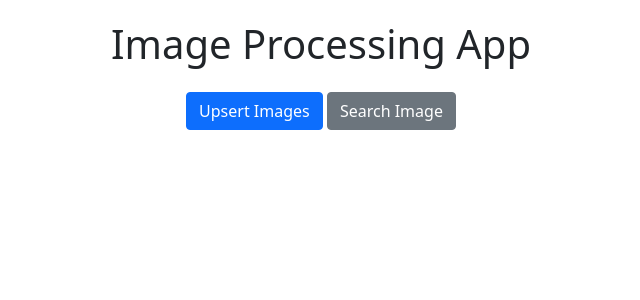
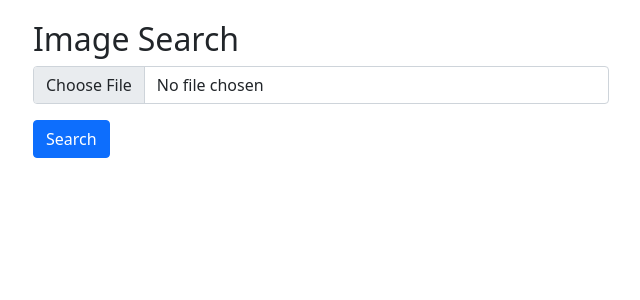
Before and after one commit to sdcharly/img-compare-gemini, a Flask app: page / in a window 1280 px wide. Shown: the top 300 px of the page, without its empty margins (319-959 px from the left). Run offline with Flask 2, Linux system fonts and the light colour scheme; some libraries are stand-ins or nearby versions.

Commit message:
Update index.html

```diff
--- a/templates/index.html
+++ b/templates/index.html
@@ -3,82 +3,25 @@
 <head>
     <meta charset="UTF-8">
     <meta name="viewport" content="width=device-width, initial-scale=1.0">
-    <title>Image Processing App</title>
+    <title>Image Search</title>
     <link href="https://stackpath.bootstrapcdn.com/bootstrap/5.1.0/css/bootstrap.min.css" rel="stylesheet">
     <style>
-        body { padding-top: 20px; }
-        .hidden { display: none; }
-        .container { max-width: 600px; }
-        .progress-bar { transition: width 0.4s ease; }
+        .container { max-width: 600px; margin-top: 20px; }
+        .results { margin-top: 20px; }
     </style>
 </head>
 <body>
     <div class="container">
-        <h1 class="text-center mb-4">Image Processing App</h1>
-
-        <div class="text-center mb-3">
-            <button id="btnUpload" class="btn btn-primary">Upsert Images</button>
-            <button id="btnSearch" class="btn btn-secondary">Search Image</button>
-        </div>
-
-        <div id="uploadContainer" class="hidden">
-            <form id="uploadForm" enctype="multipart/form-data">
-                <input type="file" class="form-control" name="images" multiple required>
-                <button type="submit" class="btn btn-success mt-3">Upload Images</button>
-            </form>
-            <div id="uploadProgress" class="progress mt-3 hidden">
-                <div class="progress-bar progress-bar-striped progress-bar-animated" style="width: 0%"></div>
-            </div>
-            <div id="uploadStatus" class="mt-2"></div>
-        </div>
-
-        <div id="searchContainer" class="hidden">
-            <form id="searchForm" enctype="multipart/form-data">
-                <input type="file" class="form-control" name="image" required>
-                <button type="submit" class="btn btn-primary mt-3">Search Image</button>
-            </form>
-            <div id="searchResults" class="mt-3"></div>
-        </div>
+        <h2>Image Search</h2>
+        <form id="searchForm" enctype="multipart/form-data">
+            <input type="file" class="form-control" name="image" required>
+            <button type="submit" class="btn btn-primary mt-3">Search</button>
+        </form>
+        <div id="searchResults" class="results"></div>
     </div>
 
     <script src="https://stackpath.bootstrapcdn.com/bootstrap/5.1.0/js/bootstrap.bundle.min.js"></script>
     <script>
-        document.getElementById('btnUpload').addEventListener('click', function() {
-            document.getElementById('uploadContainer').classList.remove('hidden');
-            document.getElementById('searchContainer').classList.add('hidden');
-        });
-
-        document.getElementById('btnSearch').addEventListener('click', function() {
-            document.getElementById('searchContainer').classList.remove('hidden');
-            document.getElementById('uploadContainer').classList.add('hidden');
-        });
-
-        // AJAX for Image Upload
-        document.getElementById('uploadForm').addEventListener('submit', function(e) {
-            e.preventDefault();
-            var formData = new FormData(this);
-            var progressBar = document.getElementById('uploadProgress').children[0];
-            var uploadStatus = document.getElementById('uploadStatus');
-            document.getElementById('uploadProgress').classList.remove('hidden');
-
-            fetch('/upload', {
-                method: 'POST',
-                body: formData
-            }).then(response => response.text())
-            .then(data => {
-                progressBar.style.width = '100%';
-                uploadStatus.innerText = data;
-            }).catch(error => {
-                uploadStatus.innerText = 'Upload failed';
-            }).finally(() => {
-                setTimeout(() => {
-                    progressBar.style.width = '0%';
-                    document.getElementById('uploadProgress').classList.add('hidden');
-                }, 2000);
-            });
-        });
-
-        // AJAX for Image Search
         document.getElementById('searchForm').addEventListener('submit', function(e) {
             e.preventDefault();
             var formData = new FormData(this);
@@ -89,11 +32,22 @@
                 body: formData
             }).then(response => response.json())
             .then(data => {
-                searchResults.innerText = JSON.stringify(data);
+                searchResults.innerHTML = '<h4>Results:</h4>';
+                searchResults.appendChild(createResultsList(data));
             }).catch(error => {
-                searchResults.innerText = 'Search failed';
+                searchResults.innerText = 'Search failed. Please try again.';
             });
         });
+
+        function createResultsList(data) {
+            var list = document.createElement('ul');
+            data.results.forEach(item => {
+                var listItem = document.createElement('li');
+                listItem.innerText = `ID: ${item.id}, Score: ${item.score}`;
+                list.appendChild(listItem);
+            });
+            return list;
+        }
     </script>
 </body>
 </html>
```
